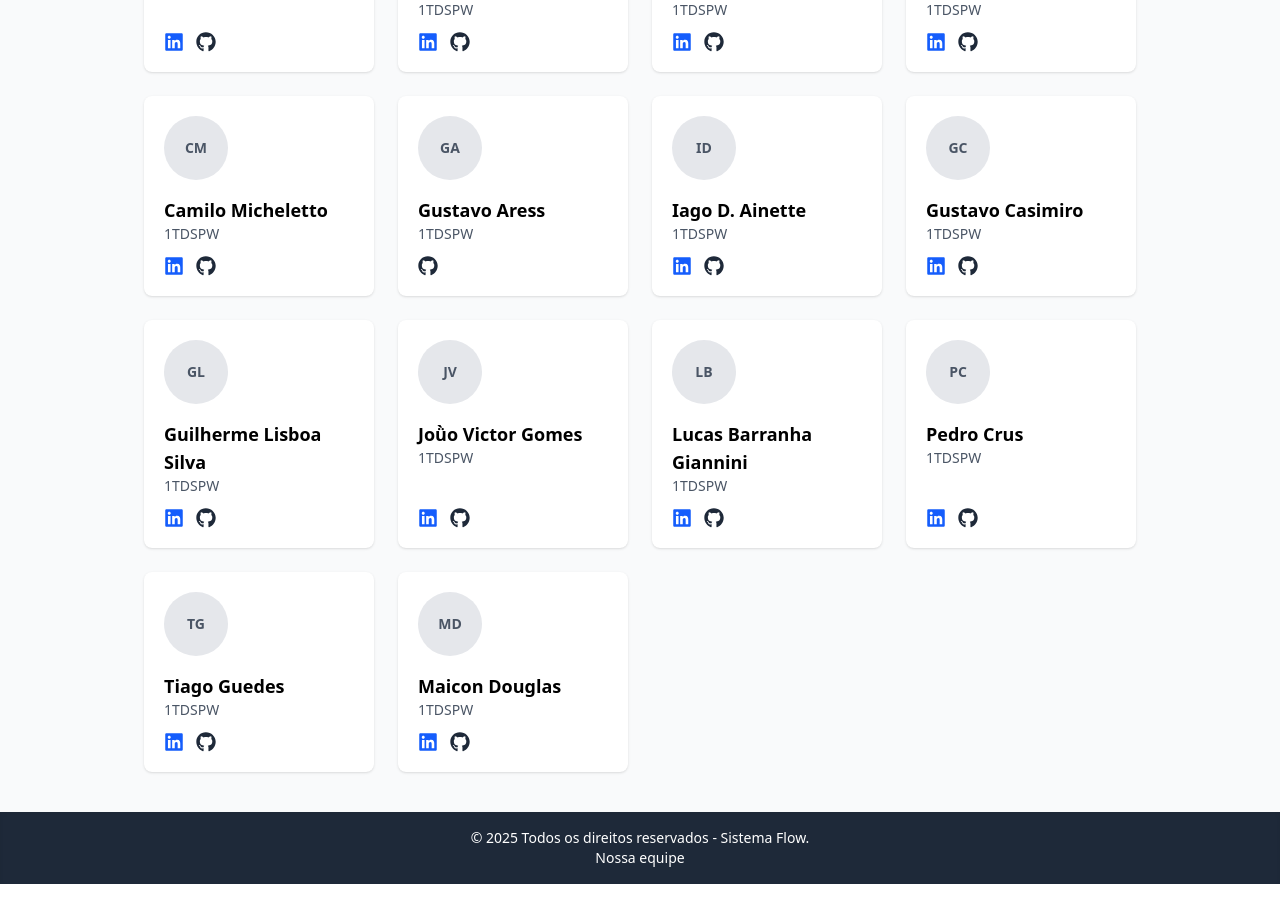
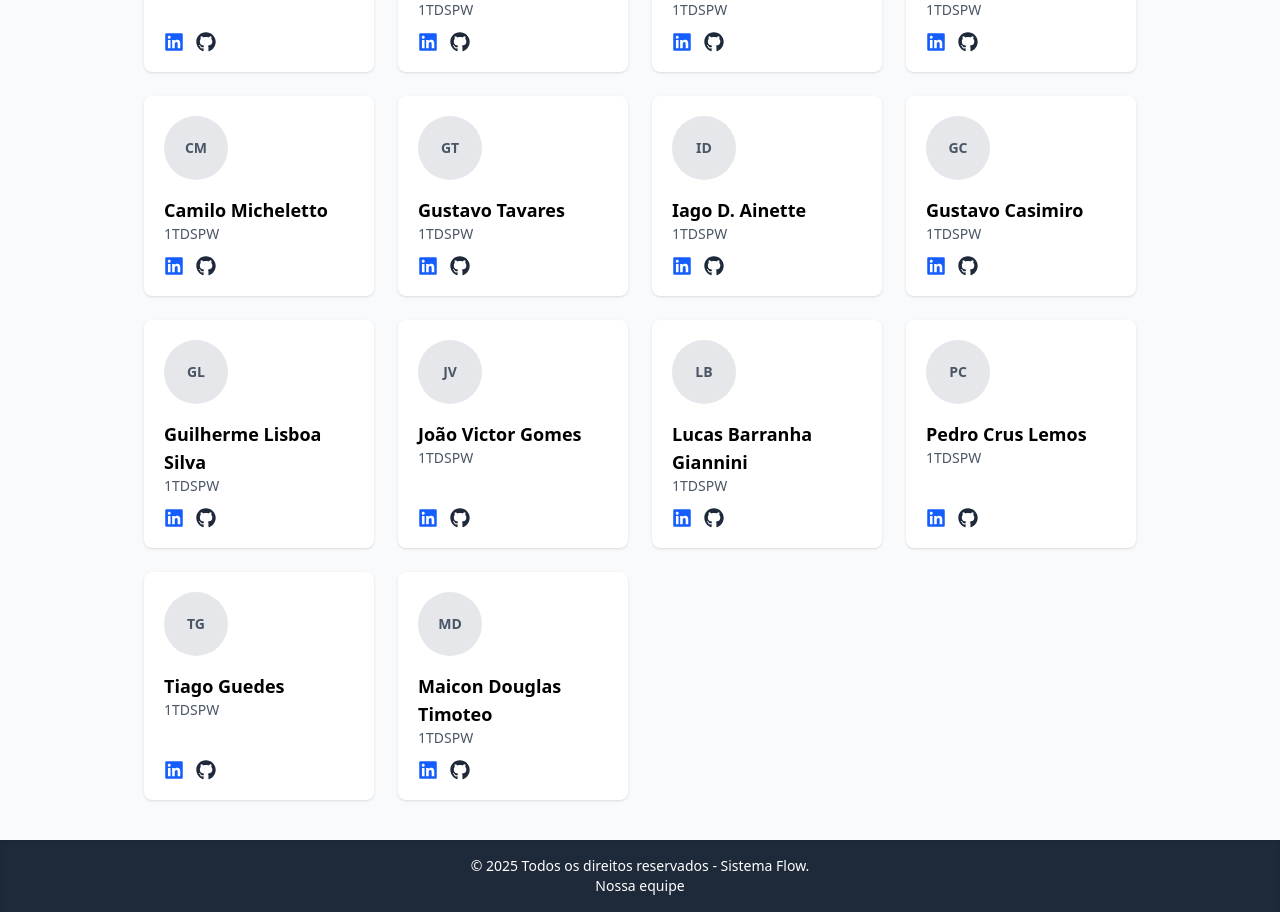
Before and after one commit to 1TDSPW-25/sistema-flow, a React (Vite) app: page /sistema-flow/integrantes in a window 1280 px wide. Shown: the part 640-1552 px from the top of the page. Before the commit the page ends 1524 px from the top, so only its background shows below. Built offline with nearby package versions, Linux system fonts and the light colour scheme; no server answers.

Commit message:
Remoçao dos dados dos integrantes mockados no proprio arquivo integrantes.tsx, visto que esses dados ja foram migrados para um novo arquivo. Também foi recorrijido os nomes dos integrantes "Gustavo Tavares" e "João Victor Gomes"

```diff
--- a/src/data/integrantes.ts
+++ b/src/data/integrantes.ts
@@ -17,7 +17,7 @@ export const integrantes: Integrante[] = [
     foto: "",
   },
   {
-    nome: "Gabriel Duarte",
+    nome: "Gabriel Duarte Maciel",
     turma: "Homolog",
     linkedin: "https://linkedin.com/in/gabriel-duarte1010",
     github: "https://github.com/duartegdm",
@@ -77,17 +77,16 @@ export const integrantes: Integrante[] = [
     foto: "",
   },
   {
-    nome: "Gustavo Aress",
+    nome: "Gustavo Tavares",
     turma: TURMA_PADRAO,
-    linkedin: "",
+    linkedin: "https://www.linkedin.com/in/gustavo-tavares-da-silva-b6180a220/",
     github: "https://github.com/gustavaress",
     foto: "",
   },
   {
     nome: "Iago D. Ainette",
     turma: TURMA_PADRAO,
-    linkedin:
-      "https://www.linkedin.com/in/iago-ainette-ba8294363?utm_source=share&utm_campaign=share_via&utm_content=profile&utm_medium=android_app",
+    linkedin:"https://www.linkedin.com/in/iago-ainette-ba8294363?utm_source=share&utm_campaign=share_via&utm_content=profile&utm_medium=android_app",
     github: "https://github.com/IagoDAinette",
     foto: "",
   },
@@ -107,7 +106,7 @@ export const integrantes: Integrante[] = [
     foto: "",
   },
   {
-    nome: "Joǜo Victor Gomes",
+    nome: "João Victor Gomes",
     turma: TURMA_PADRAO,
     linkedin:
       "https://www.linkedin.com/in/jo%C3%A3o-victor-gomes-de-souza-419432324/",
@@ -117,13 +116,12 @@ export const integrantes: Integrante[] = [
   {
     nome: "Lucas Barranha Giannini",
     turma: TURMA_PADRAO,
-    linkedin:
-      "https://www.linkedin.com/in/lucas-giannini-67832b2b4?utm_source=share&utm_campaign=share_via&utm_content=profile&utm_medium=android_app",
+    linkedin: "https://www.linkedin.com/in/lucas-giannini-67832b2b4?utm_source=share&utm_campaign=share_via&utm_content=profile&utm_medium=android_app",
     github: "https://github.com/Lucas06-ux",
     foto: "",
   },
   {
-    nome: "Pedro Crus",
+    nome: "Pedro Crus Lemos",
     turma: TURMA_PADRAO,
     linkedin: "https://www.linkedin.com/in/pedro-crus-0707b7360/",
     github: "https://github.com/PedroCLH2",
@@ -137,7 +135,7 @@ export const integrantes: Integrante[] = [
     foto: "",
   },
   {
-    nome: "Maicon Douglas",
+    nome: "Maicon Douglas Timoteo",
     turma: TURMA_PADRAO,
     linkedin: "https://www.linkedin.com/in/maicon-douglas-b244571b5",
     github: "https://github.com/MaiconDouglas-dev",
--- a/src/pages/Integrantes/index.tsx
+++ b/src/pages/Integrantes/index.tsx
@@ -2,118 +2,6 @@ import { FaGithub, FaLinkedin } from "react-icons/fa";
 import { integrantes } from "../../data/integrantes";
 
 export default function Integrantes() {
-  const TURMA = "1TDSPW";
-  const membros: Membro[] = [
-     {
-      nome: "Anna Clara Russo Luca",
-      turma: "TechLead",
-      linkedin: "https://linkedin.com/in/annaclararussoluca/",
-      github: "https://github.com/annaclrl",
-    },
-    {
-      nome: "Gabriel Duarte",
-      turma: "Homolog",
-      linkedin: "https://linkedin.com/in/gabriel-duarte1010",
-      github: "https://github.com/duartegdm",
-    },
-    { nome: "Richard Freitas",
-      turma: TURMA,
-      linkedin: "https://www.linkedin.com/in/richard-freitas",
-      github: "https://github.com/vlonerickk"
-    },
-    {
-      nome: "Carlos André Silva",
-      turma: TURMA,
-      linkedin: "https://www.linkedin.com/in/ukarlito?utm_source=share&utm_campaign=share_via&utm_content=profile&utm_medium=ios_app",
-      github: "https://github.com/uKarlito",
-    },
-    {
-      nome: "Laura Lopes",
-      turma: TURMA,
-      linkedin: "https://www.linkedin.com/in/laura-lopes-a5937a353?utm_source=share&utm_campaign=share_via&utm_content=profile&utm_medium=android_app",
-      github: "https://github.com/Laura853",
-    },
-    {
-      nome: "Pedro Henrique de Oliveira",
-      turma: TURMA,
-      linkedin: "https://www.linkedin.com/in/pedro-henrique-oliveira-484336261/",
-      github: "https://github.com/pedrinzz10",
-      foto: "/integrantes/pedro.jpg",
-    },
-    {
-      nome: "Leonardo José Pereira",
-      turma: TURMA,
-      linkedin: "https://www.linkedin.com/in/leonardo-pereira-adm/",
-      github: "https://github.com/leojp04",
-      foto: "/integrantes/leonardo.jpg",
-    },
-    {
-      nome: "Fernando Charlles Faustino Fernandes",
-      turma: TURMA,
-      linkedin: "https://www.linkedin.com/in/charlles-fernandes-540713359?utm_source=share&utm_campaign=share_via&utm_content=profile&utm_medium=android_app",
-      github: "https://github.com/Sigmachr",
-    },
-    {
-      nome: "Camilo Micheletto",
-      turma: TURMA,
-      linkedin: "https://linkedin.com/in/camilo-micheletto",
-      github: "https://github.com/allyhere",
-    },
-    {
-      nome: "Gustavo Tavares",
-      turma: TURMA,
-      linkedin: "https://www.linkedin.com/in/gustavo-tavares-da-silva-b6180a220/",
-      github: "https://github.com/gustavaress",
-    },
-    {
-      nome: "Iago D. Ainette",
-      turma: TURMA,
-      linkedin: "https://www.linkedin.com/in/iago-ainette-ba8294363?utm_source=share&utm_campaign=share_via&utm_content=profile&utm_medium=android_app",
-      github: "https://github.com/IagoDAinette",
-    },
-    {
-      nome: "Gustavo Casimiro",
-      turma: TURMA,
-      linkedin: "https://www.linkedin.com/in/gustavo-casimiro/",
-      github: "https://github.com/Gustavo-Casimiro",
-    },
-    {
-      nome: "Guilherme Lisboa Silva",
-      turma: TURMA,
-      linkedin: "https://www.linkedin.com/in/guilhermelisboasilva?utm_source=share&utm_campaign=share_via&utm_content=profile&utm_medium=ios_app",
-      github: "https://github.com/guilisbooa",
-    },
-    {
-      nome: "João Victor Gomes",
-      turma: TURMA,
-      linkedin: "https://www.linkedin.com/in/jo%C3%A3o-victor-gomes-de-souza-419432324/",
-      github: "https://github.com/Jounaxis",
-    },
-    {
-      nome: "Lucas Barranha Giannini",
-      turma: TURMA,
-      linkedin: "https://www.linkedin.com/in/lucas-giannini-67832b2b4?utm_source=share&utm_campaign=share_via&utm_content=profile&utm_medium=android_app",
-      github: "https://github.com/Lucas06-ux",
-    },
-    {
-      nome: "Pedro Crus",
-      turma: TURMA,
-      linkedin: "https://www.linkedin.com/in/pedro-crus-0707b7360/",
-      github: "https://github.com/PedroCLH2",
-    },
-    {
-      nome: "Tiago Guedes",
-      turma: TURMA,
-      linkedin: "https://www.linkedin.com/in/tiago-guedes-7225a5276",
-      github: "https://github.com/Tiagozguedes",
-    },
-    {
-      nome: "Maicon Douglas",
-      turma: TURMA,
-      linkedin: "https://www.linkedin.com/in/maicon-douglas-b244571b5",
-      github: "https://github.com/MaiconDouglas-dev",
-    },
-  ];
 
   return (
     <main className="min-h-screen bg-gray-50 py-10">
```
